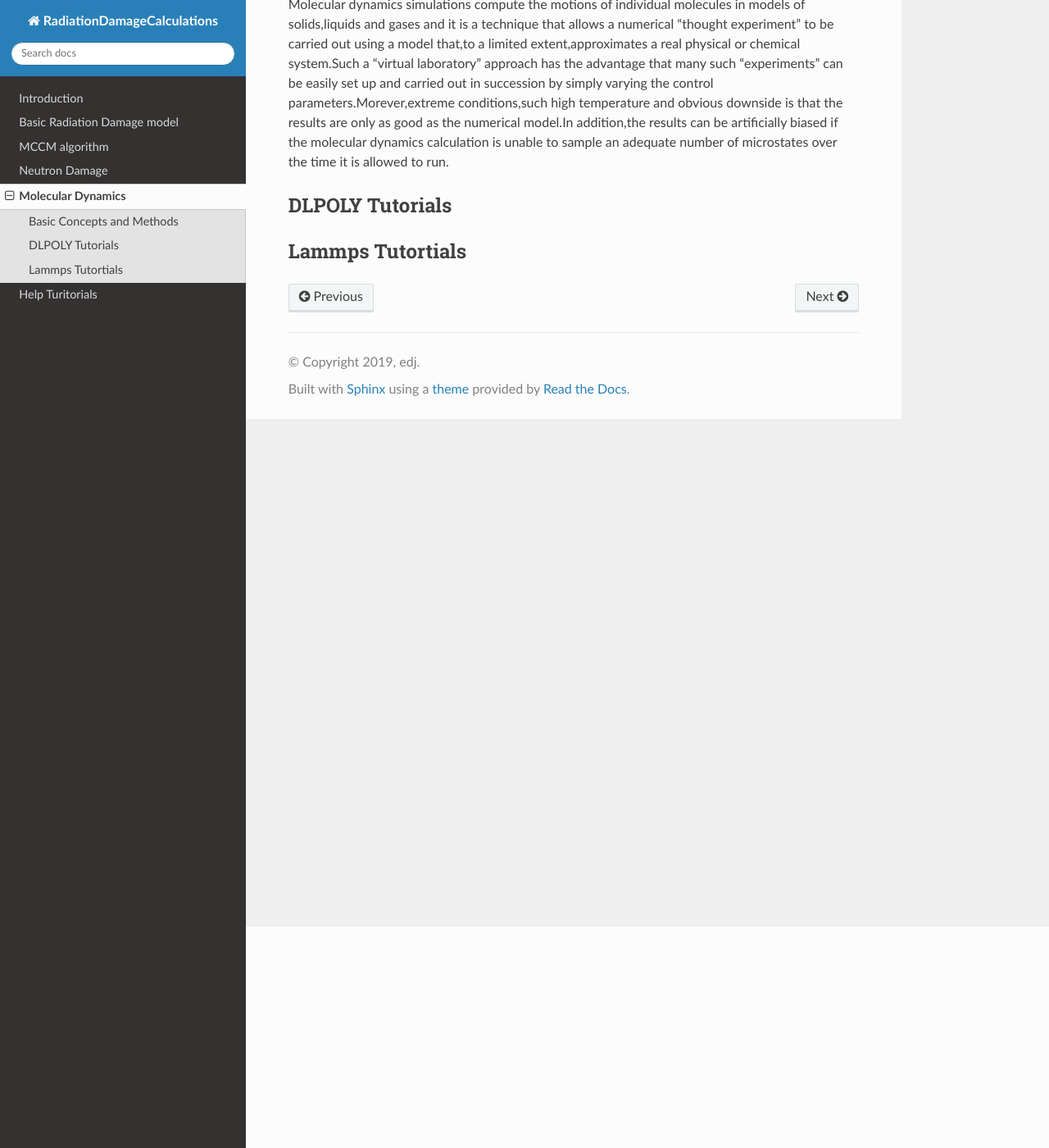
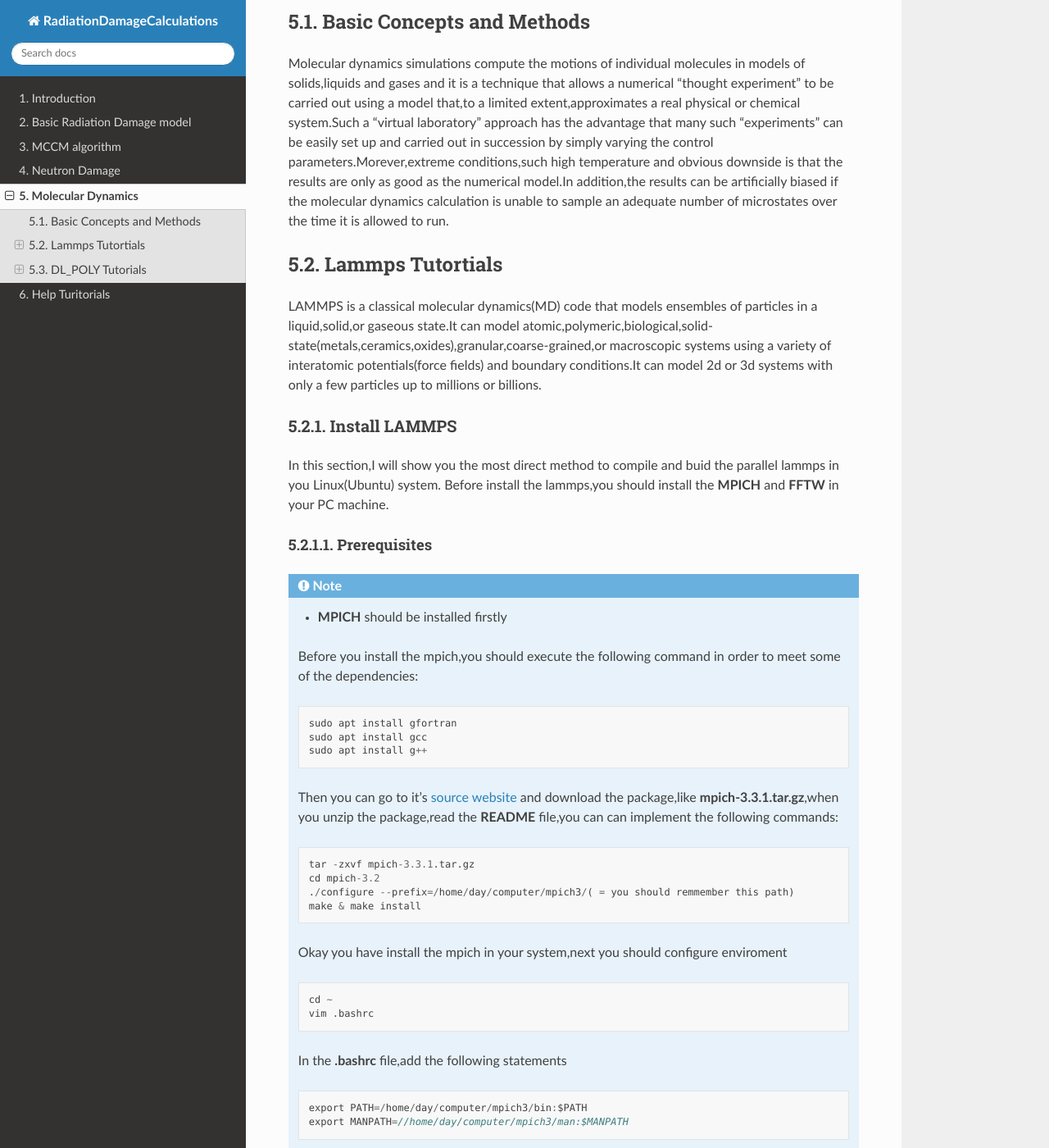
Before and after one commit to edj19/Radiation-Damage-Calculations, a Sphinx documentation site: the page built from source/MolecularDynamics.rst, in a window 1280 px wide and 1400 px high, scrolled down 270 px. Shown: the whole window at 82% size. Built offline with Sphinx 7.4.7 and the Read the Docs theme 2.0.0, drawn with Linux system fonts in a browser that asks for light colours; some of the changed text lies outside the part shown.

Commit message:
new files

```diff
--- a/source/MolecularDynamics.rst
+++ b/source/MolecularDynamics.rst
@@ -2,6 +2,8 @@
 ===================
 
 Radiation Damage Simulations with Molecular Dynamics
+
+Before introducing the simulation,many people may think why we need simulations,what can we do through simulations
 
 Basic Concepts and Methods
 ---------------------------
@@ -13,11 +15,97 @@
 molecular dynamics calculation is unable to sample an adequate number of microstates over the time it is allowed to run.
 
 
+Lammps Tutortials
+------------------
+LAMMPS is a classical molecular dynamics(MD) code that models ensembles of particles in a liquid,solid,or gaseous state.It can
+model atomic,polymeric,biological,solid-state(metals,ceramics,oxides),granular,coarse-grained,or macroscopic systems using
+a variety of interatomic potentials(force fields) and boundary conditions.It can model 2d or 3d systems with only a few
+particles up to millions or billions.
 
-DLPOLY Tutorials
------------------
+Install LAMMPS
+^^^^^^^^^^^^^^^^^^^
+In this section,I will show you the most direct method to compile and buid the parallel lammps in you Linux(Ubuntu) system.
+Before install the lammps,you should install the **MPICH** and **FFTW** in your PC machine.
+
+Prerequisites
+""""""""""""""""
+
+.. note::
+   * **MPICH** should be installed firstly
+
+   Before you install the mpich,you should execute the following command in order to meet some of the dependencies:
+
+   .. code-block:: c
+
+       sudo apt install gfortran
+       sudo apt install gcc
+       sudo apt install g++
+
+   Then you can go to it's `source website <http://www.mpich.org/>`_ and download the package,like **mpich-3.3.1.tar.gz**,when
+   you unzip the package,read the **README** file,you can can implement the following commands:
+
+   .. code-block:: c
+
+       tar -zxvf mpich-3.3.1.tar.gz
+       cd mpich-3.2
+       ./configure --prefix=/home/day/computer/mpich3/( = you should remmember this path)
+       make & make install
+
+   Okay you have install the mpich in your system,next you should configure enviroment
+
+   .. code-block:: c
+
+      cd ~
+      vim .bashrc
+
+   In the **.bashrc** file,add the following statements
+
+   .. code-block:: c
+
+      export PATH=/home/day/computer/mpich3/bin:$PATH
+      export MANPATH=//home/day/computer/mpich3/man:$MANPATH
+
+   Exit the **.bashrc** file and execute the following command.Of course you can test your installation after execute the command with
+   the help of **mpirun -np k ./examples/cpi** statement.
+
+   .. code-block:: c
+
+      source .bashrc
 
 
 
-Lammps Tutortials
-------------------
+   * **FFTW**
+
+
+
+
+DL_POLY Tutorials
+-----------------
+DL_POLY is a package of subroutines,programs and data files,designed to facilitate molecular dynamics simulations of macromolecules,
+polymers,ionic systems and solutions on a distributed memory parallel computer.
+
+Install DL_POLY
+^^^^^^^^^^^^^^^^
+In this section,I will show you the simplest way to install the DL_POLY in you Linux(Ubuntu) system.What you should install
+**gfortran** and **MPICH** in your computer before install the DL_POLY which are introduced in the Lammps Install section.
+Consequently you only need to download the source code from `the official website <https://www.scd.stfc.ac.uk/Pages/DL_POLY.aspx>`_
+and execute the following commands
+
+.. code-block:: c
+
+   unzip dl_poly_4.09.zip
+   cd dl_poly_4.09
+   cd source
+   ln -s ../build/Makefile-MPI Makefile
+   vim Makefile (**modify the Makefile**)
+   make hpc
+
+If you want a **JAVA-GUI** to visualize your simulation system and examine basic properties,you should execute
+
+.. code-block:: c
+
+   cd ../java
+   ./build
+
+Okay you have install the DL_POLY in your PC and you can see a executable file **DLPOLY.Z** in the execute folder.Hope
+you have installed successfully!
```
Also changed, not shown: source/MCCMalgorithm.rst (+14 -0 lines), source/index.rst (+1 -9 lines), 17 other files.
